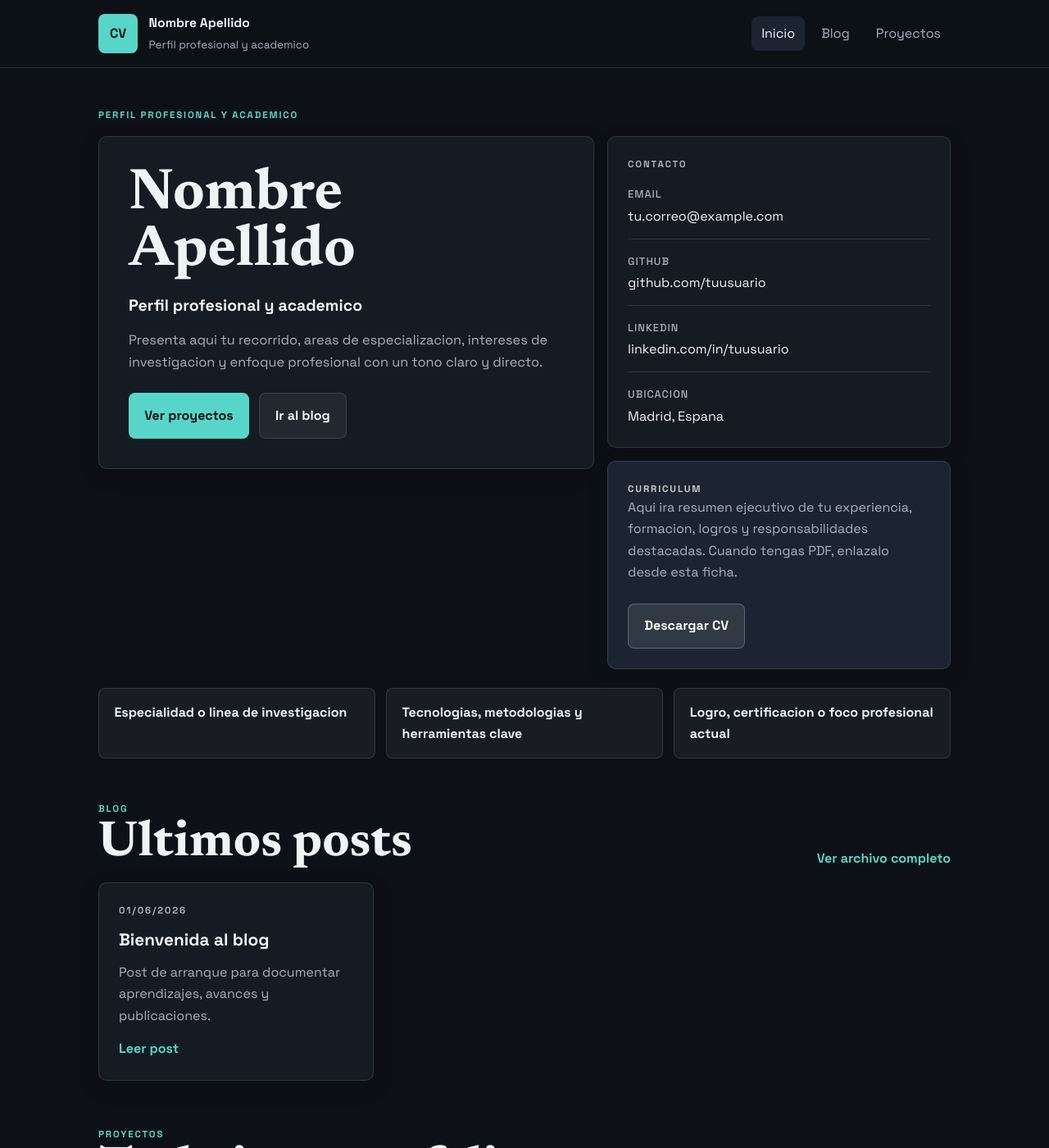
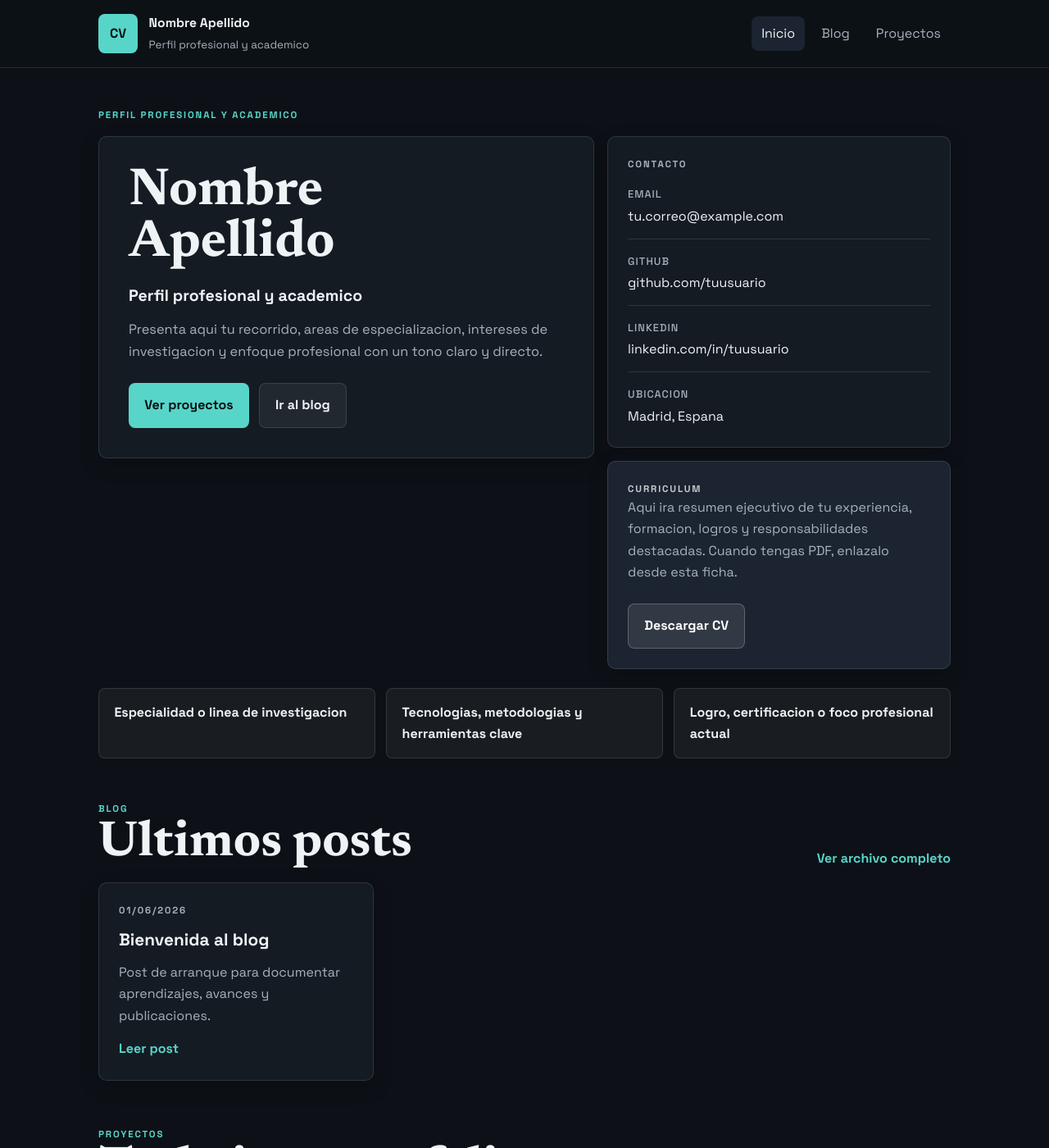
Before and after one commit to esettes/website, a Jekyll site: the page built from index.md, in a window 1280 px wide and 1400 px high. Shown: the whole window at 82% size. Built offline with Jekyll 4.4.1, drawn with Linux system fonts in a browser that asks for light colours.

Commit message:
Adjust font size in main for improved readability

```diff
--- a/assets/css/main.css
+++ b/assets/css/main.css
@@ -178,7 +178,7 @@ main {
   margin: 0 0 1rem;
   max-width: 12ch;
   font-family: var(--font-display);
-  font-size: clamp(2.3rem, 6vw, 4.4rem);
+  font-size: clamp(2rem, 5vw, 4rem);
   line-height: 0.98;
 }
 
```
